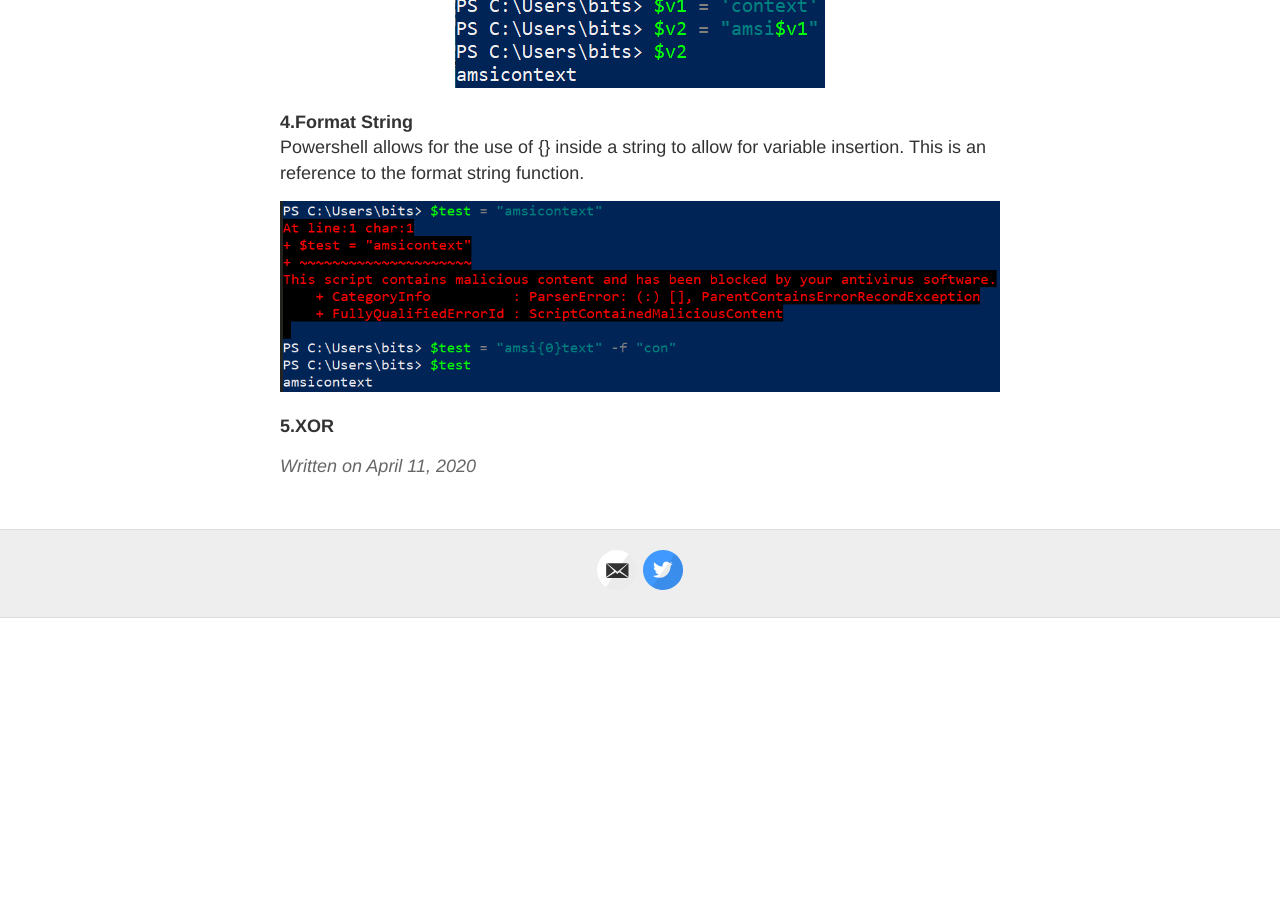
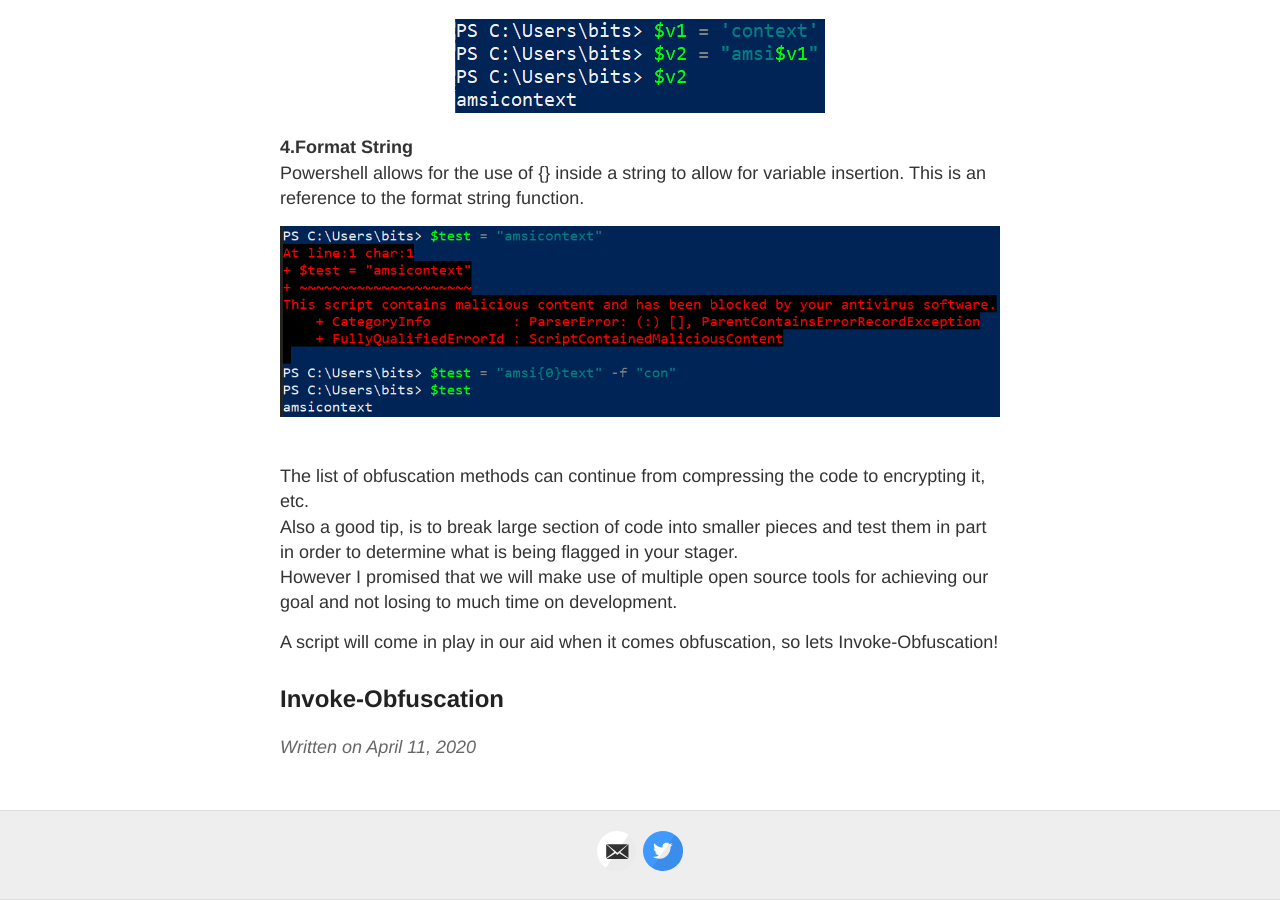
Before and after one commit to whmacmac/test, a Jekyll site: the page built from _posts/2020-04-11-RedTeam-Exercises-with-OpenSource-Tools.md, in a window 1280 px wide and 900 px high, scrolled down 5947 px. Built offline with Jekyll 4.4.1, drawn with Linux system fonts in a browser that asks for light colours; before the commit the page ends 6565 px from its top, so only the background shows below that.

Commit message:
Update 2020-04-11-RedTeam-Exercises-with-OpenSource-Tools.md

```diff
--- a/_posts/2020-04-11-RedTeam-Exercises-with-OpenSource-Tools.md
+++ b/_posts/2020-04-11-RedTeam-Exercises-with-OpenSource-Tools.md
@@ -16,6 +16,7 @@ In the series that I will approach, I will present ways to compete with the top
 * [What is AMSI?](#whatisamsi)
 * [How do I make use of opensource](#howdoimakeuseofopensource)
 * [Code Obfuscation](#codeobfuscation)
+* [Invoke Obfuscation](#invokeobfuscation)
 
 ## Short Introduction {#shortintro}
 Because it is less probable to encounter a Linux based system with a security solution in an enterprise environment, I have chosen to focus on how we can compromise a Windows based system up to date (11.04.2020 - the date I am writing this article) having all of the security modules enabled.
@@ -155,4 +156,10 @@ Powershell allows for the use of {} inside a string to allow for variable insert
 </div>
 
 
-<b>5.XOR</b><br/>
+<br/> The list of obfuscation methods can continue from compressing the code to encrypting it, etc.<br/>
+Also a good tip, is to break large section of code into smaller pieces and test them in part in order to determine what is being flagged in your stager.
+<br/> However I promised that we will make use of multiple open source tools for achieving our goal and not losing to much time on development.
+
+A script will come in play in our aid when it comes obfuscation, so lets Invoke-Obfuscation!
+
+## Invoke-Obfuscation {#invokeobfuscation}
```
